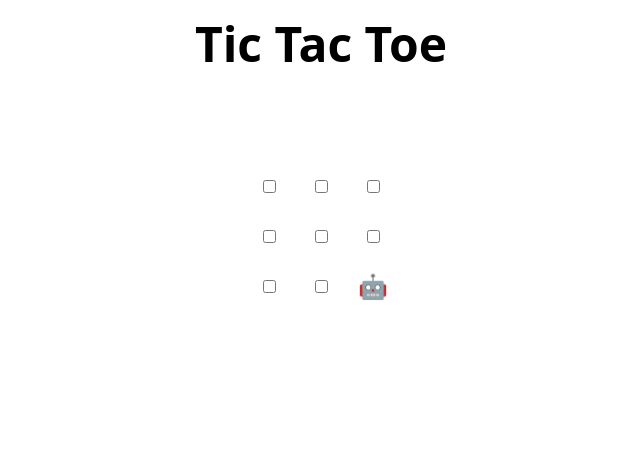
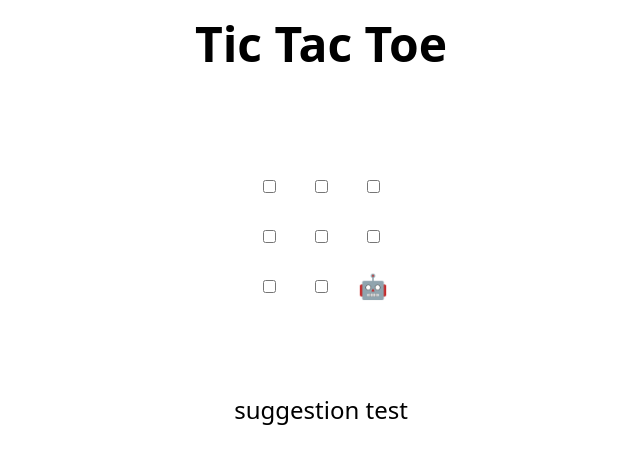
Before and after one commit to JunFan77/skills-review-pull-requests, a plain HTML site: page index.html in a window 1280 px wide. Shown: the whole page, without its empty margins (319-959 px from the left). Drawn offline with Linux system fonts and the light colour scheme.

Commit message:
Update index.html
commit suggestion test description

```diff
--- a/index.html
+++ b/index.html
@@ -48,6 +48,7 @@
 </table>
 
 <h2 hidden>Game over, refresh to play again 🧑‍💻 🤖!</h2>
+suggestion test
 
 <script>
   // Initialization
```
